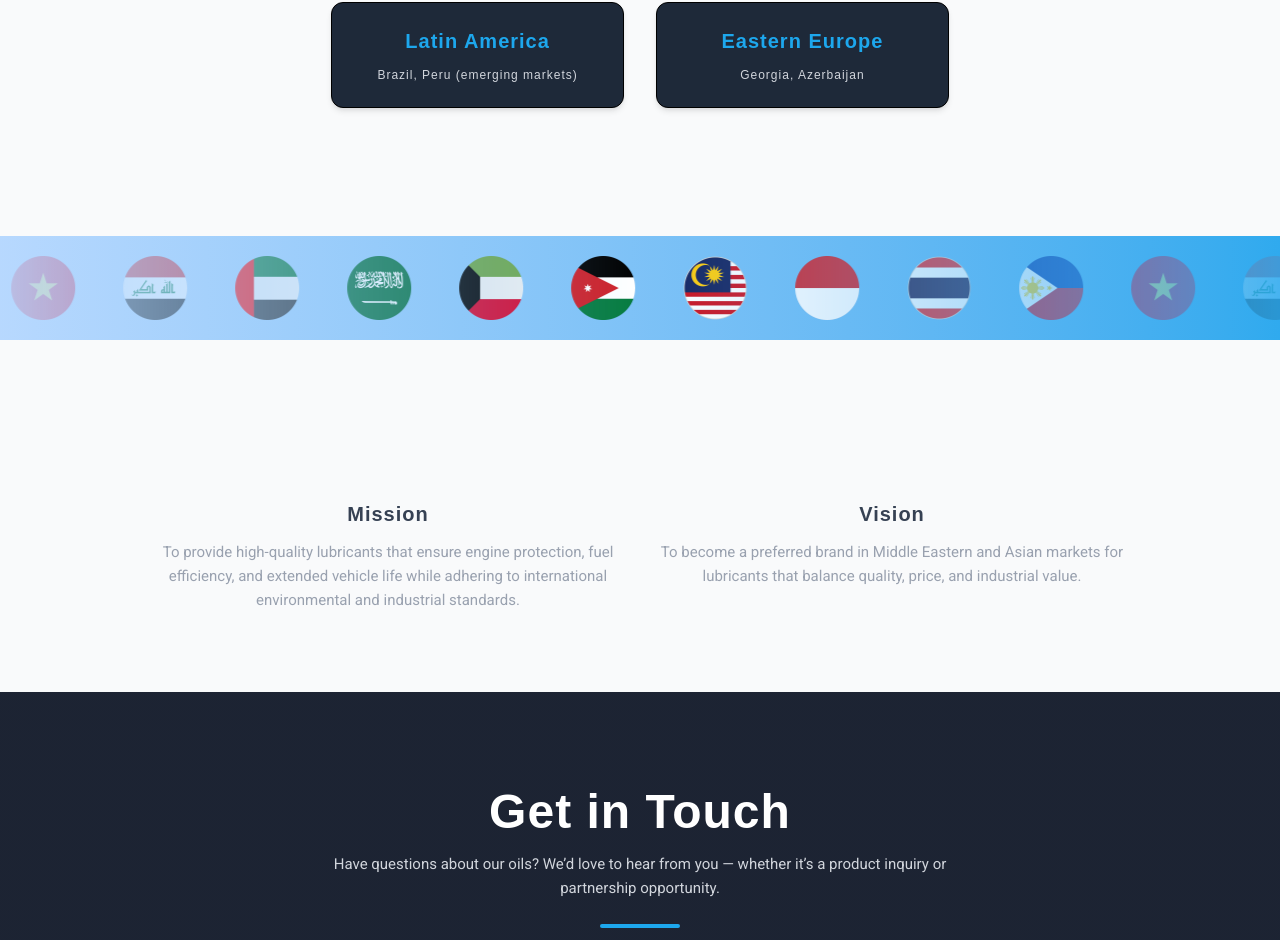
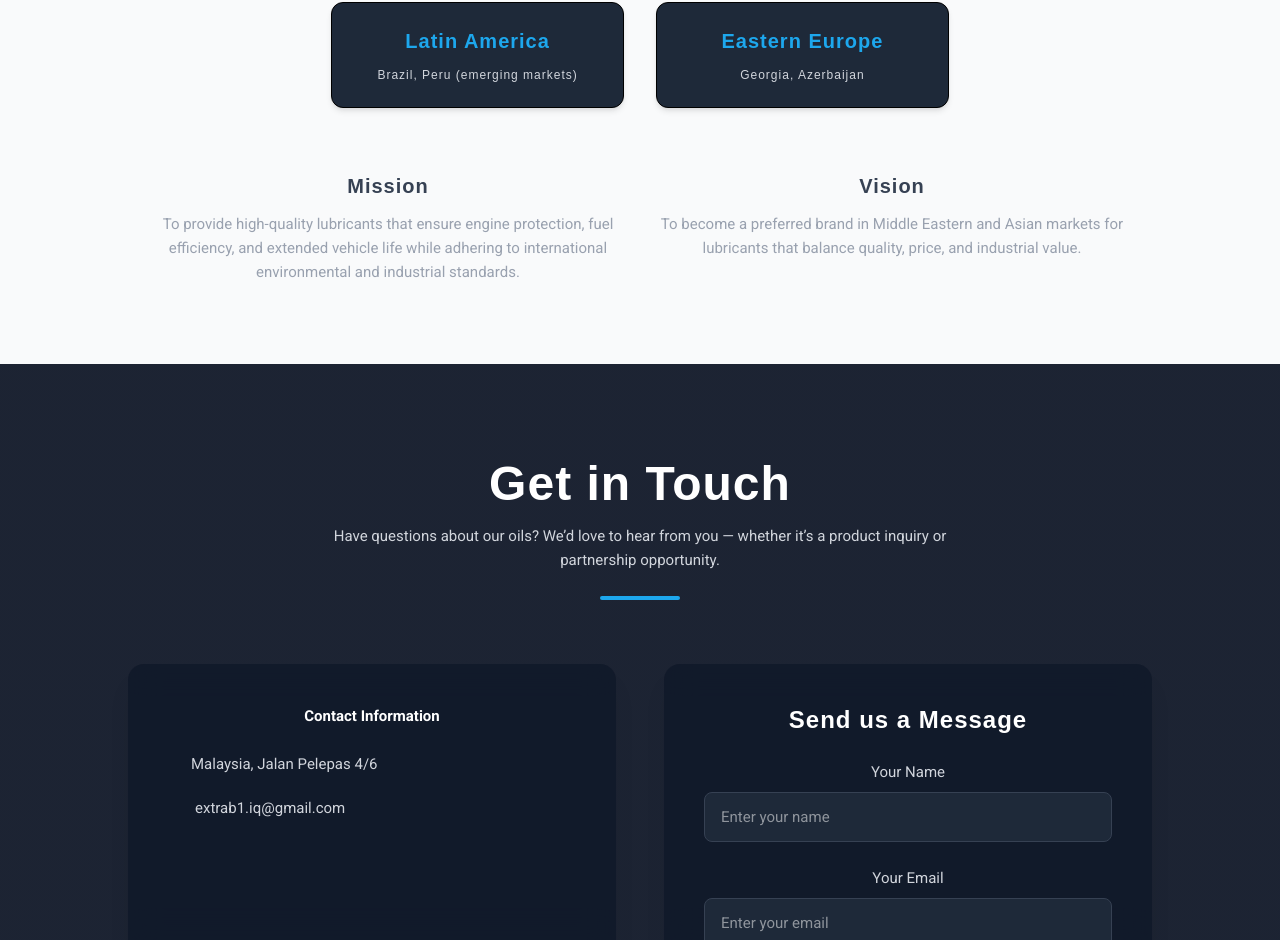
Before and after one commit to mermerit/car-oil-2, a React (Vite) app: page / in a window 1280 px wide. Shown: the part 4418-5358 px from the top of the page. Built offline with nearby package versions, Linux system fonts and the light colour scheme; some icons are missing; a web font is replaced by a local one.

Commit message:
Update Detail.jsx

```diff
--- a/components/Detail.jsx
+++ b/components/Detail.jsx
@@ -54,7 +54,7 @@ const Detail = () => {
                             <h3 className="text-gray-300 text-xs">{item.countries}</h3>
                         </div>
                     ))}
-                    <TapeSection />
+
                 </div>
 
                 {/* Advantages */}
```
